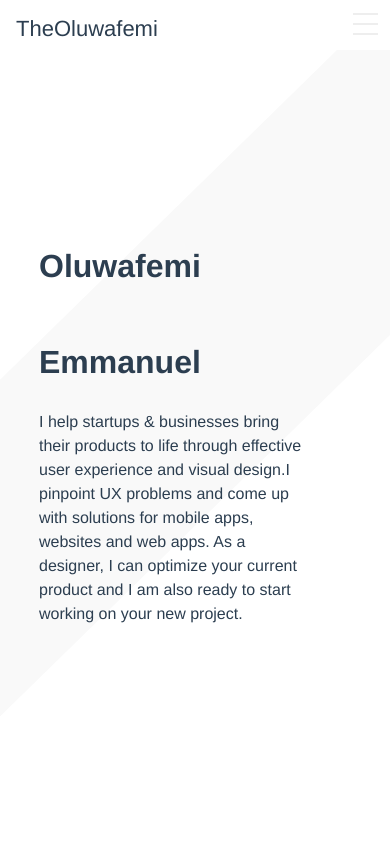
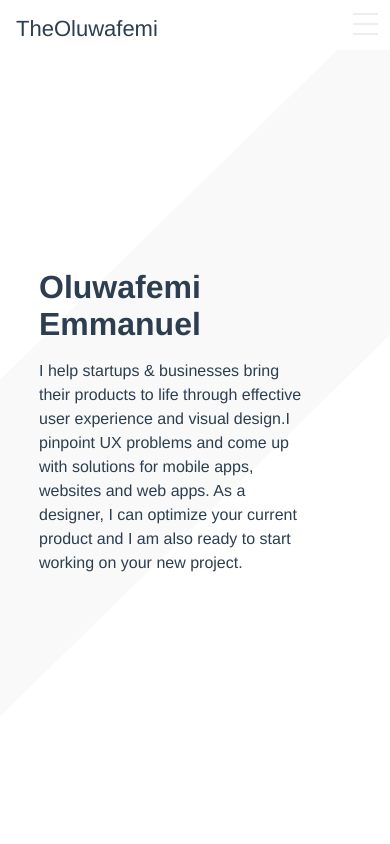
Before and after one commit to TheOluwafemi/portfolio, a Vue app: page / in a window 390 px wide. Shown: the top 844 px of the page. Built offline with nearby package versions, Linux system fonts and the light colour scheme.

Commit message:
fix: name line height too large on mobile

```diff
--- a/src/views/Profile.vue
+++ b/src/views/Profile.vue
@@ -67,6 +67,11 @@ export default {};
     width: 70%;
   }
 
+  .profile__name {
+    line-height: normal;
+    margin-bottom: 1rem;
+  }
+
   .corner__image {
     display: none;
   }
```
